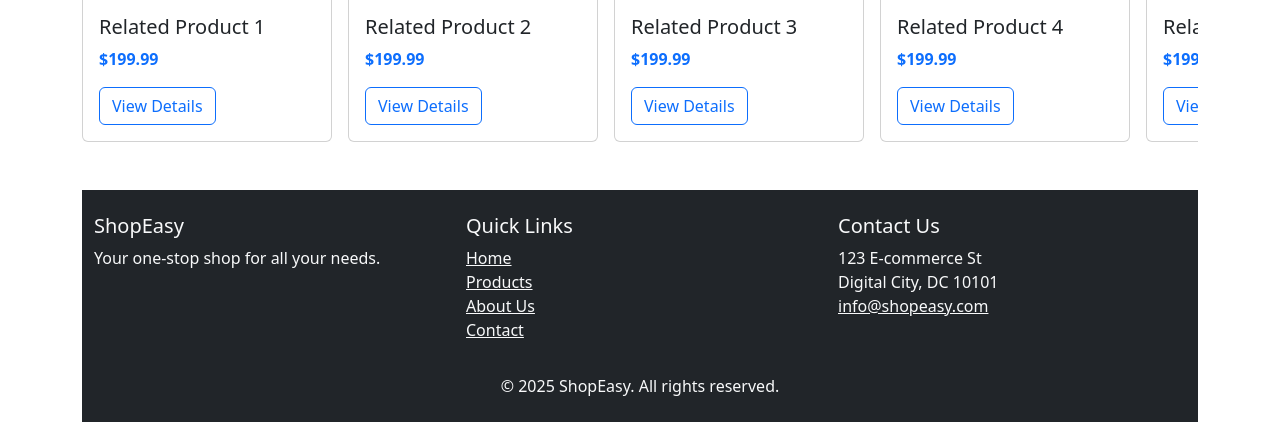
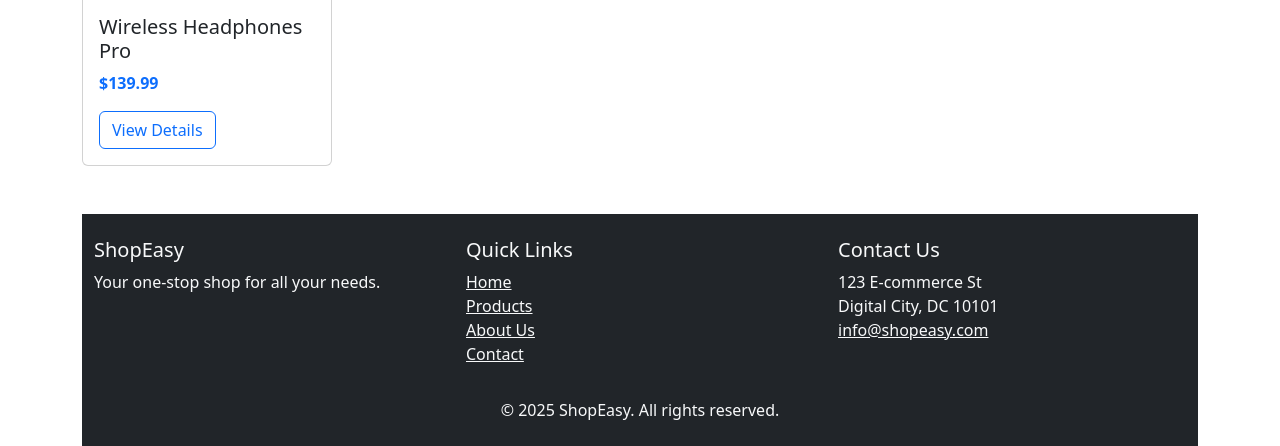
Before and after one commit to manyavangimalla/Ecommerce-Project, a Flask app: page /product/1 in a window 1280 px wide. Shown: the part 890-1336 px from the top of the page. Before the commit the page ends 1312 px from the top, so only its background shows below. Run offline with Flask 3, Linux system fonts and the light colour scheme.

Commit message:
Updated frontend code

```diff
--- a/Frontend/app.py
+++ b/Frontend/app.py
@@ -9,12 +9,18 @@ app.secret_key = os.environ.get('SECRET_KEY', 'dev_secret_key')
 
 # Mock data - In production this would come from your microservices
 PRODUCTS = [
-    {"id": 1, "name": "Wireless Headphones", "price": 129.99, "description": "High-quality wireless headphones with noise cancellation", "stock": 50, "category": "Electronics", "image": "wireless head.avif"},
-    {"id": 2, "name": "Smartphone", "price": 699.99, "description": "Latest model with advanced camera and long battery life", "stock": 30, "category": "Electronics", "image": "smart phone.webp"},
-    {"id": 3, "name": "Laptop", "price": 999.99, "description": "Lightweight laptop with powerful processor and ample storage", "stock": 20, "category": "Electronics", "image": "laptop.jpg"},
-    {"id": 4, "name": "Smartwatch", "price": 249.99, "description": "Track your fitness and stay connected with this smartwatch", "stock": 40, "category": "Wearables", "image": "smartwatch.jpg"},
-    {"id": 5, "name": "Bluetooth Speaker", "price": 79.99, "description": "Portable speaker with amazing sound quality", "stock": 60, "category": "Audio", "image": "bluetoothSpeaker.jpg"},
-    {"id": 6, "name": "Tablet", "price": 349.99, "description": "Perfect for work and entertainment on the go", "stock": 25, "category": "Electronics", "image": "Tablet.jpg"},
+    {"id": 1, "name": "Wireless Headphones", "price": 129.99, "description": "High-quality wireless headphones with noise cancellation", "stock": 50, "category": "Electronics", "image": "wireless head.avif", "related_ids": [7]},
+    {"id": 2, "name": "Smartphone", "price": 699.99, "description": "Latest model with advanced camera and long battery life", "stock": 30, "category": "Electronics", "image": "smart phone.webp", "related_ids": [8]},
+    {"id": 3, "name": "Laptop", "price": 999.99, "description": "Lightweight laptop with powerful processor and ample storage", "stock": 20, "category": "Electronics", "image": "laptop.jpg", "related_ids": [9]},
+    {"id": 4, "name": "Smartwatch", "price": 249.99, "description": "Track your fitness and stay connected with this smartwatch", "stock": 40, "category": "Wearables", "image": "smartwatch.jpg", "related_ids": [10]},
+    {"id": 5, "name": "Bluetooth Speaker", "price": 79.99, "description": "Portable speaker with amazing sound quality", "stock": 60, "category": "Audio", "image": "bluetoothSpeaker.jpg", "related_ids": [11]},
+    {"id": 6, "name": "Tablet", "price": 349.99, "description": "Perfect for work and entertainment on the go", "stock": 25, "category": "Electronics", "image": "Tablet.jpg", "related_ids": [12]},
+    {"id": 7, "name": "Wireless Headphones Pro", "price": 139.99, "description": "Upgraded wireless headphones with enhanced bass", "stock": 35, "category": "Electronics", "image": "wireless head.avif", "related_ids": [1]},
+    {"id": 8, "name": "Smartphone XL", "price": 749.99, "description": "Larger display smartphone with extended battery life", "stock": 28, "category": "Electronics", "image": "smart phone.webp", "related_ids": [2]},
+    {"id": 9, "name": "Laptop Plus", "price": 1049.99, "description": "Powerful laptop for professionals and gamers", "stock": 15, "category": "Electronics", "image": "laptop.jpg", "related_ids": [3]},
+    {"id": 10, "name": "Smartwatch Lite", "price": 199.99, "description": "Affordable smartwatch with essential fitness tracking", "stock": 50, "category": "Wearables", "image": "smartwatch.jpg", "related_ids": [4]},
+    {"id": 11, "name": "Bluetooth Speaker Mini", "price": 59.99, "description": "Compact speaker with impressive sound for its size", "stock": 70, "category": "Audio", "image": "bluetoothSpeaker.jpg", "related_ids": [5]},
+    {"id": 12, "name": "Tablet Pro", "price": 399.99, "description": "High-performance tablet with stylus support", "stock": 18, "category": "Electronics", "image": "Tablet.jpg", "related_ids": [6]},
 ]
 
 # Helper function to check if user is logged in
@@ -52,7 +58,9 @@ def product_detail(product_id):
     if not product:
         flash('Product not found', 'error')
         return redirect(url_for('products'))
-    return render_template('product_detail.html', product=product)
+    related_products = [p for p in PRODUCTS if p['id'] in product.get('related_ids', [])]
+    return render_template("product_detail.html", product=product, related_products=related_products)
+    #return render_template('product_detail.html', product=product)
 
 @app.route('/cart')
 def cart():
--- a/Frontend/templates/product_detail.html
+++ b/Frontend/templates/product_detail.html
@@ -59,19 +59,19 @@
     <div class="col-12">
         <h3>Related Products</h3>
         <div class="d-flex flex-row overflow-auto">
-            {% for i in range(1, 6) %}
+            {% for rp in related_products %}
             <div class="card me-3" style="width: 250px; flex: 0 0 auto;">
-                <img src="{{ url_for('static', filename='images/' ~ product.image) }}"
-                    alt="{{ product.name }}"
+                <img src="{{ url_for('static', filename='images/' ~ rp.image) }}"
+                    alt="{{ rp.name }}"
                     class="card-img-top"
                     style="height: 200px; object-fit: cover;" />
                 <div class="card-body">
-                    <h5 class="card-title">Related Product {{ i }}</h5>
-                    <p class="card-text text-primary fw-bold">$199.99</p>
-                    <a href="#" class="btn btn-outline-primary">View Details</a>
+                    <h5 class="card-title">{{ rp.name }}</h5>
+                    <p class="card-text text-primary fw-bold">${{ rp.price }}</p>
+                    <a href="{{ url_for('product_detail', product_id=rp.id) }}" class="btn btn-outline-primary">View Details</a>
                 </div>
-       </div>
-        {% endfor %}
+            </div>
+            {% endfor %}
 
     </div>
 </div>
```
